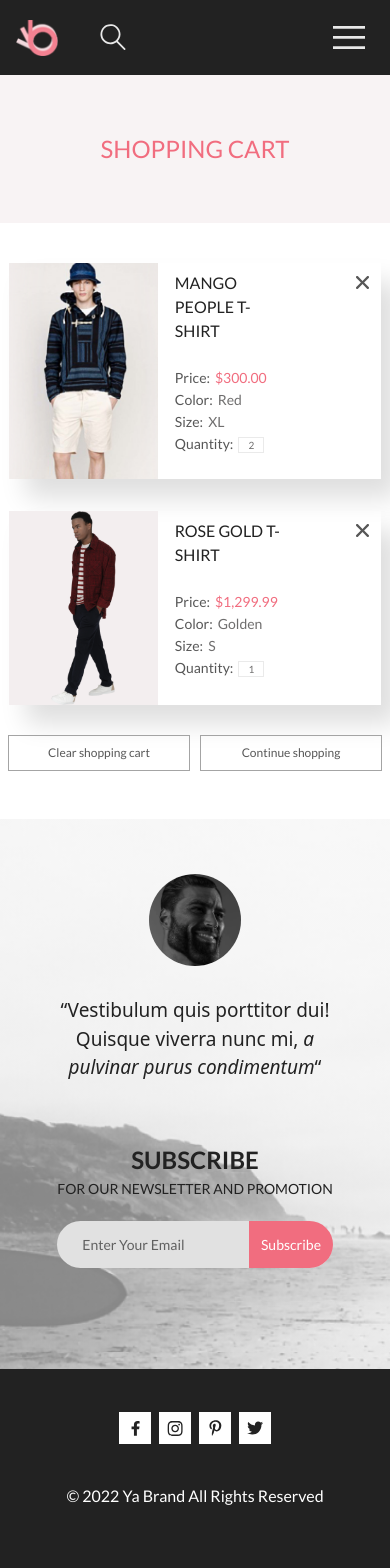
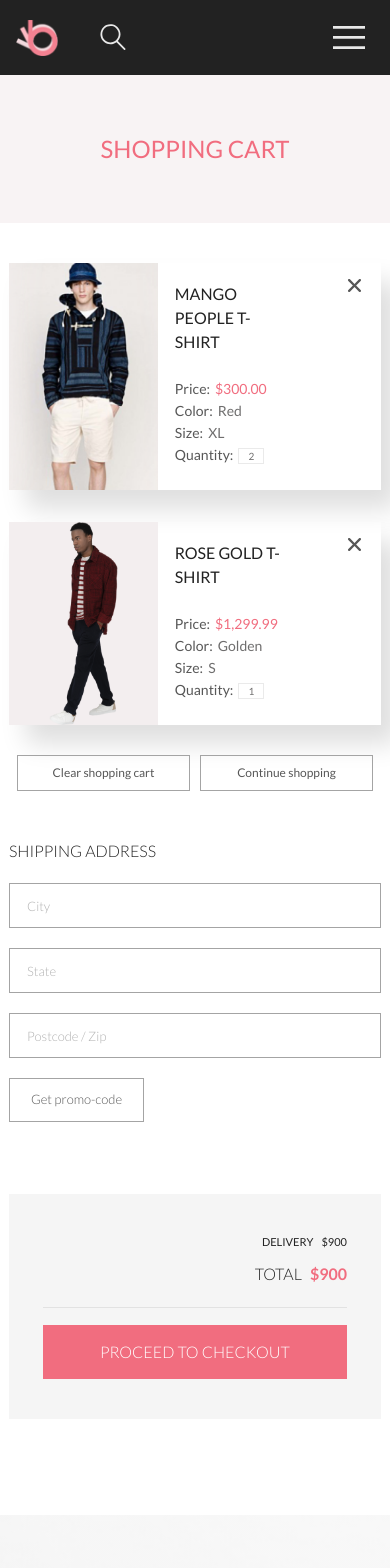
Before and after one commit to oceanvievv/ya-brand, a React (Create React App) app: page /ya-brand/cart in a window 390 px wide. Shown: the top 1568 px of the page. Before the commit the page ends 1517 px from the top, so only its background shows below. Built offline with nearby package versions, Linux system fonts and the light colour scheme.

Commit message:
WIP: CartPage (CartItem, form, inputs, total, cart-manage, responsive)

```diff
--- /dev/null
+++ b/src/components/CartPage/CartForm/CartForm.js
@@ -0,0 +1,39 @@
+import "./css/cart-form.scss";
+import CartTotal from "../CartTotal/CartTotal";
+
+export default function CartForm() {
+  return (
+    <form
+      autoComplete="off"
+      className="cart__form sm:cart__form_sm lg:cart__form_lg"
+    >
+      <div className="cart__form-user-input sm:cart-form__user-input_sm lg:cart-form__user-input_lg">
+        <div className="cart__form-title"> SHIPPING ADDRESS</div>
+        <div className="cart__form-inputs-and-total sm:cart__form-inputs-and-total_sm lg:cart__form-inputs-and-total_lg">
+          <div className="cart__form-inputs">
+            <input
+              className="cart__form-input"
+              type="text"
+              placeholder="City"
+              autoComplete="new-password"
+            />
+            <input
+              className="cart__form-input"
+              type="text"
+              placeholder="State"
+              autoComplete="new-password"
+            />
+            <input
+              className="cart__form-input"
+              type="text"
+              placeholder="Postcode / Zip"
+              autoComplete="new-password"
+            />
+            <div className="cart__form-promo-code-btn">Get promo-code</div>
+          </div>
+          <CartTotal />
+        </div>
+      </div>
+    </form>
+  );
+}
--- /dev/null
+++ b/src/components/CartPage/CartForm/css/cart-form.scss
@@ -0,0 +1,132 @@
+@tailwind utilities;
+
+.cart__form {
+	@apply
+		w-full;
+
+	&-title {
+		@apply
+			mb-[20px]
+			font-["Lato-300"]
+			text-[16px]
+			text-black;
+	}
+
+	&-inputs {
+		@apply
+			mb-[24px]
+			flex
+			gap-[20px]
+			flex-col;
+	}
+
+	&-input {
+		@apply
+			w-full
+			h-[45px]
+			pt-[13px]
+			pb-[13px]
+			px-[17px]
+			font-["Lato-300"]
+			text-[13px]
+			text-black
+			border-[1px]
+			border-[#A4A4A4]
+			border-solid;
+
+		&::placeholder {
+			@apply
+				font-["Lato-300"]
+				text-[13px];
+
+			color: #B1B1B1;
+		}
+
+		&:focus {
+			@apply
+				outline-none;
+		}
+	}
+
+	&-promo-code-btn {
+		@apply
+			box-border
+			w-fit
+			px-[21px]
+			py-[11px]
+			font-["Lato-300"]
+			text-[13px]
+			text-[#575757]
+			border-[1px]
+			border-[#A4A4A4]
+			border-solid
+			whitespace-nowrap;
+	}
+}
+
+.cart__form-inputs-and-total {
+	@apply
+		flex
+		gap-[48px]
+		flex-col;
+}
+
+@layer utilities {
+	.cart__form {
+		&_sm {
+			@apply
+				px-[18px]
+				gap-[16px]
+				flex-row;
+		}
+
+		&_lg {
+			@apply
+				px-0
+				gap-[57px]
+				flex-col;
+
+			flex-basis: 35%;
+		}
+
+		&-user-input {
+			flex-basis: 50%;
+		}
+
+		&-user-input {
+			&_sm {
+				flex-grow: 1;
+				flex-basis: 50%;
+			}
+
+			&_lg {
+				flex-grow: unset;
+				flex-basis: unset;
+			}
+		}
+	}
+
+	.cart__form-inputs-and-total {
+		&_sm {
+			.cart__form-inputs {
+				flex-basis: 50%;
+			}
+
+			@apply
+				flex
+				gap-[15px]
+				flex-row;
+		}
+
+		&_lg {
+			.cart__form-inputs {
+				flex-basis: unset;
+			}
+
+			@apply
+				flex
+				gap-[48px]
+				flex-col;
+		}
+	}
+}
--- a/src/components/CartPage/CartItem/CartItem.js
+++ b/src/components/CartPage/CartItem/CartItem.js
@@ -3,17 +3,17 @@ import { formatCurrency } from "../../../utils/formatCurrency";
 
 export default function CartItem({ itemData }) {
   return (
-    <div className="cart-item">
+    <div className="cart__item">
       <div
-        className="cart-item__img"
+        className="cart__item-img"
         style={{ backgroundImage: `url(${itemData.img})` }}
       ></div>
-      <div className="cart-item__info sm:cart-item__info_sm">
-        <div className="cart-item__header">
-          <span className="cart-item__title sm:cart-item__title_sm">
+      <div className="cart__item-info sm:cart__item-info_sm">
+        <div className="cart__item-header">
+          <span className="cart__item-title sm:cart__item-title_sm">
             {itemData.title}
           </span>
-          <button className="cart-item__delete sm:cart-item__delete_sm">
+          <button className="cart__item-delete sm:cart__item-delete_sm">
             <svg
               width="13"
               height="13"
@@ -28,36 +28,36 @@ export default function CartItem({ itemData }) {
             </svg>
           </button>
         </div>
-        <div className="cart-item__body sm:cart-item__body_sm">
-          <div className="cart-item__prop">
-            <span className="cart-item__prop-name sm:cart-item__prop-name_sm">
+        <div className="cart__item-body sm:cart__item-body_sm">
+          <div className="cart__item-prop">
+            <span className="cart__item-prop-name sm:cart__item-prop-name_sm">
               Price:
             </span>
-            <span className="cart-item__prop-value sm:cart-item__prop-value_sm cart-item__prop-value_price">
+            <span className="cart__item-prop-value sm:cart__item-prop-value_sm cart__item-prop-value_price">
               {formatCurrency(itemData.price)}
             </span>
           </div>
-          <div className="cart-item__prop">
-            <span className="cart-item__prop-name sm:cart-item__prop-name_sm">
+          <div className="cart__item-prop">
+            <span className="cart__item-prop-name sm:cart__item-prop-name_sm">
               Color:
             </span>
-            <span className="cart-item__prop-value sm:cart-item__prop-value_sm">
+            <span className="cart__item-prop-value sm:cart__item-prop-value_sm">
               {itemData.color}
             </span>
           </div>
-          <div className="cart-item__prop">
-            <span className="cart-item__prop-name sm:cart-item__prop-name_sm">
+          <div className="cart__item-prop">
+            <span className="cart__item-prop-name sm:cart__item-prop-name_sm">
               Size:
             </span>
-            <span className="cart-item__prop-value sm:cart-item__prop-value_sm">
+            <span className="cart__item-prop-value sm:cart__item-prop-value_sm">
               {itemData.size}
             </span>
           </div>
-          <div className="cart-item__prop cart-item__prop_quantity">
-            <span className="cart-item__prop-name sm:cart-item__prop-name_sm">
+          <div className="cart__item-prop cart__item-prop_quantity">
+            <span className="cart__item-prop-name sm:cart__item-prop-name_sm">
               Quantity:
             </span>
-            <span className="cart-item__prop-value sm:cart-item__prop-value_sm cart-item__prop-value_quantity sm:cart-item__prop-value_quantity-sm">
+            <span className="cart__item-prop-value sm:cart__item-prop-value_sm cart__item-prop-value_quantity sm:cart__item-prop-value_quantity-sm">
               {itemData.quantity}
             </span>
           </div>
--- a/src/components/CartPage/CartItem/css/cart-item.scss
+++ b/src/components/CartPage/CartItem/css/cart-item.scss
@@ -1,16 +1,6 @@
 @tailwind utilities;
 
-.cart-items {
-	@apply
-		px-[9px]
-		mb-[30px]
-		flex
-		flex-col
-		gap-[32px]
-		items-center;
-}
-
-.cart-item {
+.cart__item {
 	@apply
 		w-full
 		flex
@@ -19,7 +9,7 @@
 
 	box-shadow: 17px 19px 24px rgb(0 0 0 / 13%);
 
-	&__img {
+	&-img {
 		@apply
 			max-w-[262px]
 			bg-center
@@ -41,7 +31,7 @@
 		}
 	}
 
-	&__info {
+	&-info {
 		@apply
 			pt-[8px]
 			pr-[12px]
@@ -56,7 +46,7 @@
 		flex: 1 1 60%;
 	}
 
-	&__header {
+	&-header {
 		@apply
 			flex
 			flex-row
@@ -65,16 +55,16 @@
 			justify-between;
 	}
 
-	&__body {
+	&-body {
 		@apply
 			max-w-[80%]
 			flex
 			flex-col
-			items-start
-			gap-[6px];
+			gap-[6px]
+			items-start;
 	}
 
-	&__title {
+	&-title {
 		@apply
 			max-w-[60%]
 			font-["Lato-400"]
@@ -82,32 +72,33 @@
 			text-black;
 	}
 
-	&__prop {
-		@apply
-			leading-[1];
+	&-prop {
+		line-height: 1;
 	}
 
-	&__prop-name {
+	&-prop-name {
 		@apply
-			mr-[5px]
 			font-["Lato-400"]
 			text-[14px]
 			text-[#575757];
+
+		margin-right: 5px;
 
 		&_quantity {
 			margin-right: 10px;
 		}
 	}
 
-	&__prop-value {
+	&-prop-value {
 		@apply
-		font-["Lato-400"]
-		text-[14px]
-		text-[#6F6E6E];
+			font-["Lato-400"]
+			text-[#6F6E6E];
+
+		font-size: 14px;
 
 		&_price {
 			@apply
-			text-losos;
+				text-losos;
 		}
 
 		&_quantity {
@@ -123,104 +114,61 @@
 	}
 }
 
-.cart-manage {
-	@apply
-		mb-[48px]
-		px-[8px]
-		w-full
-		flex
-		flex-row
-		flex-nowrap
-		justify-center
-		gap-[10px];
-
-	&__btn {
-		@apply
-			w-full
-			px-[17px]
-			py-[8px]
-			border-[1px]
-			border-[#A4A4A4]
-			border-solid
-			font-["Lato-400"]
-			text-[12px]
-			text-[#575757]
-			whitespace-nowrap;
-	}
-}
-
 @layer utilities {
-	.cart-items {
-		&_sm {
-			@apply
-				mb-[62px]
-				px-[18px]
-				gap-[40px];
-		}
-	}
-
-	.cart-item__info {
+	.cart__item-info {
 		&_sm {
 			@apply
 				pt-[22px]
 				pr-[24px]
-				pl-[31px]
-				gap-[42px];
+				pl-[31px];
+
+			gap: 42px;
 		}
 	}
 
-	.cart-item__body {
+	.cart__item-body {
 		&_sm {
 			gap: 10px;
 		}
 	}
 
-	.cart-item__delete {
+	.cart__item-delete {
+		border-radius: 4px;
+		padding: 8px;
+
 		&_sm {
 			svg {
 				width: 18px;
 				height: 18px;
 			}
 		}
+
+		transition: all 0.2s ease-in-out;
+		-webkit-tap-highlight-color: transparent;
+
+		@media (hover: hover) and (pointer: fine) {
+			&:hover {
+				background-color: rgba(170, 170, 170, 0.3);
+			}
+		}
 	}
 
-	.cart-item__title {
+	.cart__item-title {
 		&_sm {
 			font-size: 20px;
 		}
 	}
 
-	.cart-item__prop-name, .cart-item__prop-value {
+	.cart__item-prop-name, .cart__item-prop-value {
 		&_sm {
 			font-size: 18px;
 		}
 	}
 
-	.cart-item__prop-value_quantity {
+	.cart__item-prop-value_quantity {
 		&-sm {
 			padding-left: 16px;
 			padding-right: 16px;
 		}
 	}
-
-	.cart-manage {
-		&_sm {
-			@apply
-				mx-auto
-				px-[0]
-				max-w-[518px]
-				gap-[48px];
-		}
-
-		&__btn {
-			&_sm {
-				@apply
-					uppercase
-					px-[38px]
-					py-[17px]
-					font-["Lato-300"]
-					text-[14px];
-			}
-		}
-	}
 }
--- /dev/null
+++ b/src/components/CartPage/CartTotal/CartTotal.js
@@ -0,0 +1,20 @@
+import "./css/cart-total.scss";
+
+export default function CartTotal() {
+  return (
+    <div className="cart__total sm:cart__total_sm lg:cart-total:lg">
+      <div className="cart__summary">
+        <div className="cart__summary-sub">
+          <span className="cart__summary-sub-title">DELIVERY</span>
+          <span className="cart__summary-sub-value">$900</span>
+        </div>
+        <div className="cart__summary-main">
+          <span className="cart__summary-main-title">TOTAL</span>
+          <span className="cart__summary-main-value">$900</span>
+        </div>
+      </div>
+      <hr className="cart__total-hr" />
+      <button className="cart__total-checkout-btn">PROCEED TO CHECKOUT</button>
+    </div>
+  );
+}
--- /dev/null
+++ b/src/components/CartPage/CartTotal/css/cart-total.scss
@@ -0,0 +1,94 @@
+@tailwind utilities;
+
+.cart__total {
+	@apply
+		w-full
+		bg-[#F5F5F5]
+		px-[34px]
+		py-[40px]
+		flex
+		flex-col
+		items-end;
+
+	&-hr {
+		@apply
+			w-full
+			mb-[17px]
+			text-[#E2E2E2]
+			self-center;
+	}
+
+	&-checkout-btn {
+		@apply
+			px-[43px]
+			py-[15px]
+			bg-losos
+			font-["Lato-300"]
+			text-[16px]
+			text-white
+			self-center
+			w-full;
+	}
+}
+
+.cart__summary {
+	@apply
+		mb-[21px]
+		flex
+		gap-[12px]
+		flex-col
+		items-end;
+
+	&-main {
+		@apply
+			flex
+			gap-[8px]
+			flex-row;
+
+		&-title {
+			@apply
+				font-["Lato-300"]
+				text-[16px]
+				text-black;
+		}
+
+		&-value {
+			@apply
+				font-["Lato-700"]
+				text-[16px]
+				text-losos;
+		}
+	}
+
+	&-sub {
+		@apply
+			flex
+			flex-row
+			gap-[8px]
+			font-["Lato-400"]
+			text-[11px]
+			text-black;
+
+		&-title {
+
+		}
+
+		&-value {
+
+		}
+	}
+}
+
+@layer utilities {
+	.cart__total {
+		&_sm {
+			height: fit-content;
+			flex-basis: 50%;
+		}
+
+		&_lg {
+			flex-grow: unset;
+			flex-basis: unset;
+		}
+	}
+}
--- /dev/null
+++ b/src/components/CartPage/css/cart-page.scss
@@ -0,0 +1,128 @@
+@tailwind utilities;
+
+.cart__content {
+	@apply
+		mb-[96px]
+		max-w-[1140px]
+		px-[9px]
+		gap-[48px]
+		flex
+		flex-col;
+}
+
+.cart__items-and-manage {
+	@apply
+		w-[100%]
+		gap-[30px]
+		flex
+		flex-col;
+}
+
+.cart__items {
+	@apply
+		flex
+		flex-col
+		gap-[32px]
+		items-center;
+}
+
+.cart__manage {
+	@apply
+		px-[8px]
+		w-full
+		flex
+		flex-row
+		gap-[10px]
+		flex-nowrap
+		justify-center;
+
+	&-btn {
+		@apply
+			w-full
+			px-[17px]
+			py-[8px]
+			border-[1px]
+			border-[#A4A4A4]
+			border-solid
+			font-["Lato-400"]
+			text-[12px]
+			text-[#575757]
+			whitespace-nowrap;
+	}
+}
+
+@layer utilities {
+	.cart__content {
+		&_md {
+			@apply
+				gap-[64px]
+				mb-[128px]
+				px-[18px];
+		}
+
+		&_lg {
+			@apply
+				justify-between
+				mx-auto
+				px-[32px]
+				flex-row;
+		}
+	}
+
+	.cart__items-and-manage {
+		&_sm {
+			@apply
+				gap-[62px];
+		}
+
+		&_lg {
+			@apply
+				gap-[72px];
+
+			flex-basis: 55%;
+		}
+	}
+
+	.cart__items-and-manage {
+		&_lg {
+			flex-basis: 55%;
+		}
+	}
+
+	.cart__items {
+		&_sm {
+			@apply
+				mb-[62px];
+
+			gap: 40px;
+		}
+	}
+
+	.cart__manage {
+		&_sm {
+			@apply
+				mb-[48px]
+				px-[0]
+				max-w-[518px]
+				gap-[48px]
+				mx-auto;
+		}
+
+		&-btn {
+			&_sm {
+				@apply
+				px-[38px]
+				py-[17px]
+				font-["Lato-300"]
+				text-[14px]
+				uppercase;
+			}
+		}
+	}
+}
+
+@media (hover: hover) and (pointer: fine) {
+	.cart__manage-btn:hover {
+		background-color: #ECECEC;
+	}
+}
--- a/src/pages/CartPage.js
+++ b/src/pages/CartPage.js
@@ -1,8 +1,10 @@
+import "../components/CartPage/css/cart-page.scss";
 import Breadcrumps from "../components/base/Breadcrumbs/Breadcrumps";
 import CartItem from "../components/CartPage/CartItem/CartItem";
 import CartItemPhoto1 from "../assets/images/cart/cart_item_1.png";
 import CartItemPhoto2 from "../assets/images/cart/cart_item_2.png";
 import Subscribe from "../components/base/Subscribe/Subscribe";
+import CartForm from "../components/CartPage/CartForm/CartForm";
 
 const data = [
   {
@@ -27,18 +29,23 @@ export function CartPage() {
   return (
     <div className="page-wrapper">
       <Breadcrumps title={"SHOPPING CART"} />
-      <div className="cart-items sm:cart-items_sm">
+      <div className="cart__content md:cart__content_md lg:cart__content_lg">
+        <div className="cart__items-and-manage sm:cart__items-and-manage_sm lg:cart__items-and-manage_lg  ">
+          <div className="cart__items sm:cart__items_sm">
             {data.map((item, i) => (
               <CartItem key={i} itemData={item} />
             ))}
           </div>
-      <div className="cart-manage sm:cart-manage_sm">
-        <button className="cart-manage__btn sm:cart-manage__btn_sm">
+          <div className="cart__manage sm:cart__manage_sm">
+            <button className="cart__manage-btn sm:cart__manage-btn_sm">
               Clear shopping cart
             </button>
-        <button className="cart-manage__btn sm:cart-manage__btn_sm">
+            <button className="cart__manage-btn sm:cart__manage-btn_sm">
               Continue shopping
             </button>
+          </div>
+        </div>
+        <CartForm />
       </div>
       <Subscribe />
     </div>
```
Lines whose indentation alone changed are shown as unchanged.
